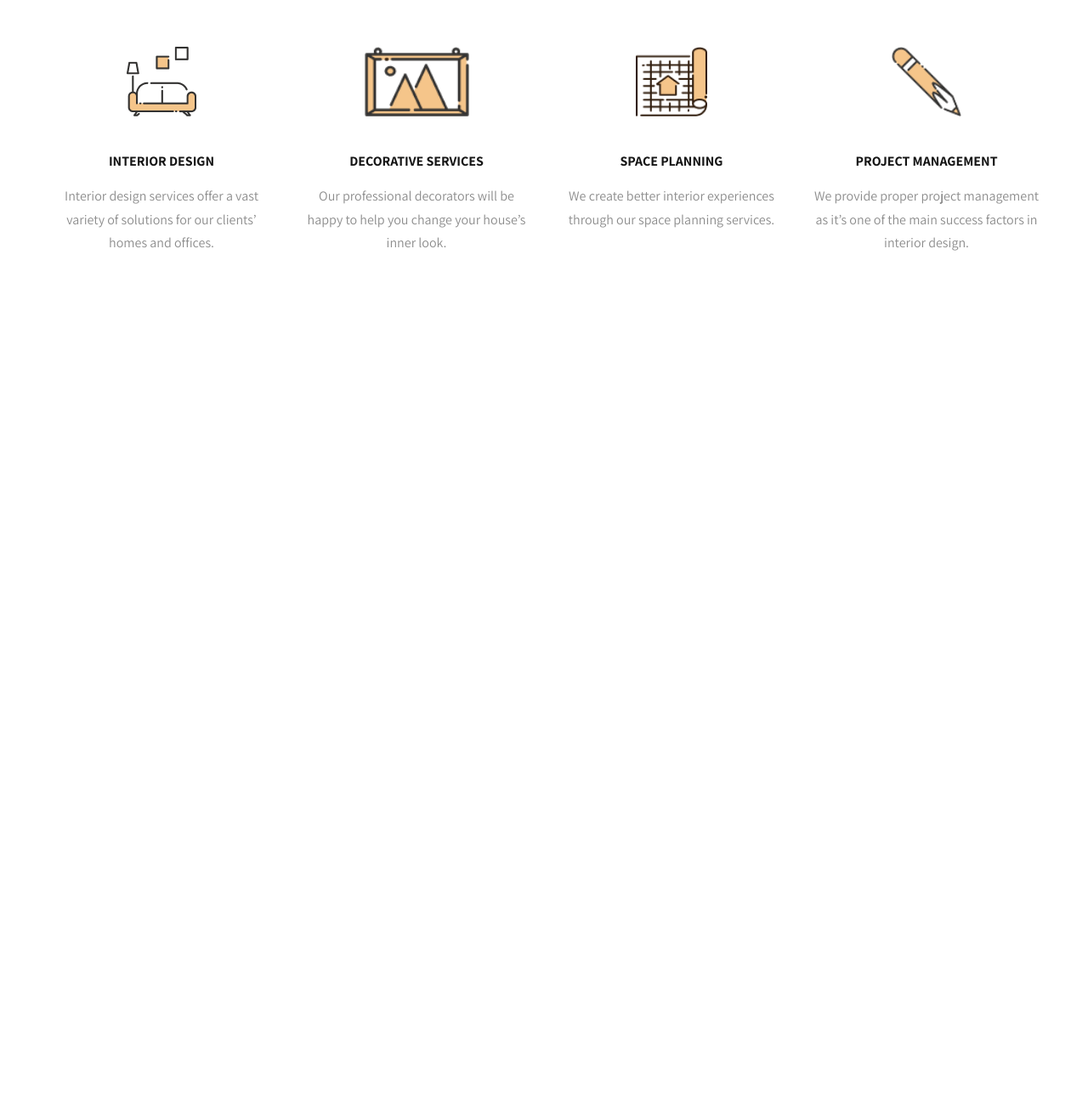
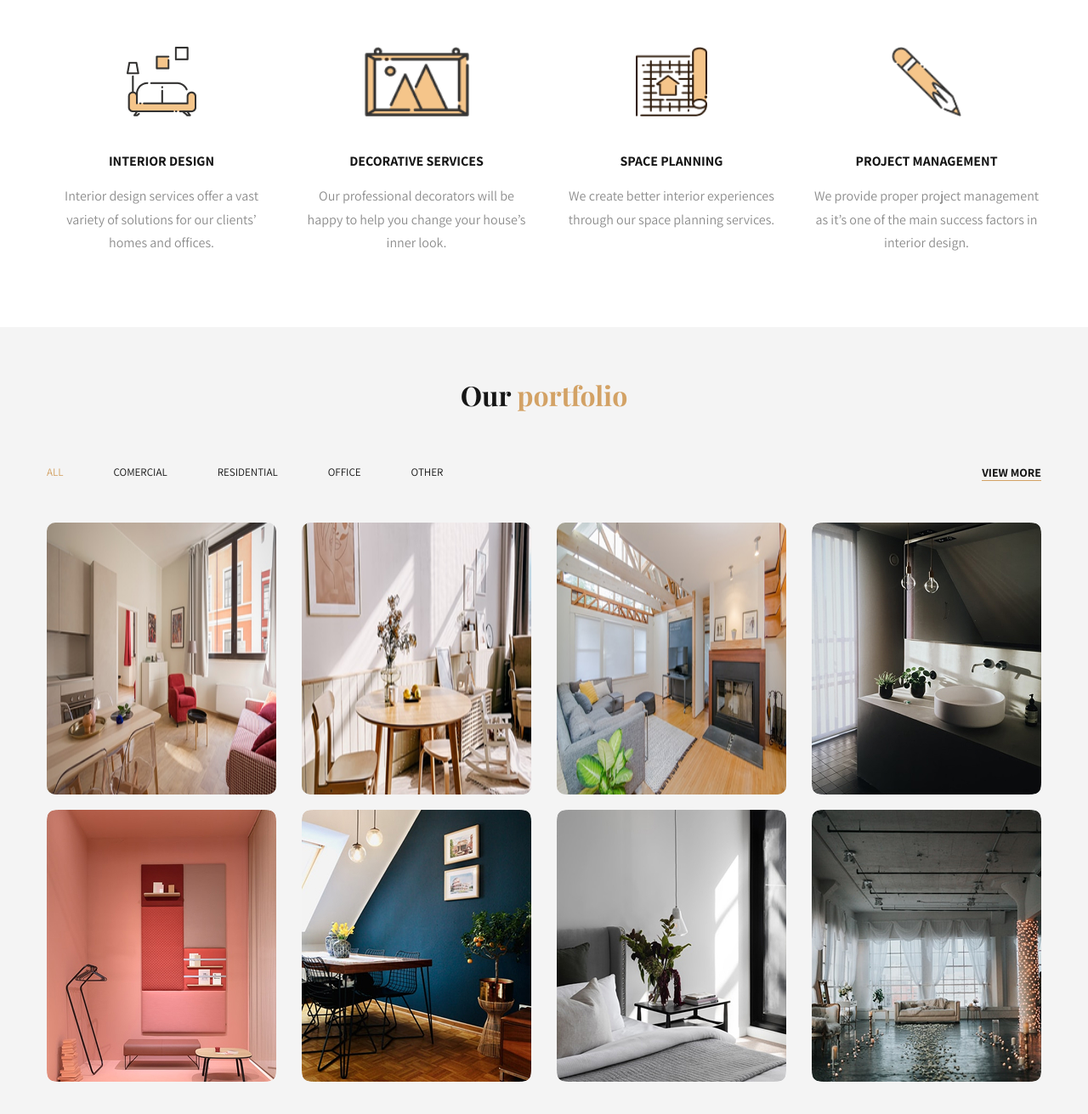
Before and after one commit to jayson-romero/interior-design, a plain HTML site: page index.html in a window 1280 px wide. Shown: the part 1194-2505 px from the top of the page at 85% size. Before the commit the page ends 1579 px from the top, so only its background shows below. Drawn offline with nearby package versions, Linux system fonts and the light colour scheme; a web font is replaced by a local one.

Commit message:
adding Our Portfolio section

```diff
--- a/index.html
+++ b/index.html
@@ -206,5 +206,39 @@
 				</div>
 			</div>
 		</section>
+
+		<!-- ===== OUR SERVICES SECTION =====  -->
+		<section class="portfolio-section">
+			<div class="container">
+				<div class="portfolio-section_content">
+					<h1 class="header">Our <span>portfolio</span></h1>
+					<div class="categories">
+						<ul>
+							<li class="active">ALL</li>
+							<li>COMERCIAL</li>
+							<li>RESIDENTIAL</li>
+							<li>OFFICE</li>
+							<li>OTHER</li>
+						</ul>
+						<a href="" class="viewmore">VIEW MORE</a>
+					</div>
+					<div class="images">
+						<img src="/public/portfolio 1.jpg" alt="" />
+
+						<img src="/public/portfolio 2.jpg" alt="" />
+
+						<img src="/public/portfolio 3.jpg" alt="" />
+						<img src="/public/portfolio 4.jpg" alt="" class="s-screen_hidden" />
+
+						<img src="/public/portfolio 5.jpg" alt="" class="s-screen_hidden" />
+
+						<img src="/public/portfolio 6.jpg" alt="" class="s-screen_hidden" />
+						<img src="/public/portfolio 7.jpg" alt="" class="s-screen_hidden" />
+
+						<img src="/public/portfolio 8.jpg" alt="" class="s-screen_hidden" />
+					</div>
+				</div>
+			</div>
+		</section>
 	</body>
 </html>
--- a/styles.css
+++ b/styles.css
@@ -171,7 +171,6 @@
 .services-section_cards .card {
 	display: flex;
 	flex-direction: column;
-	/* justify-content: space-between; */
 	align-items: center;
 	gap: 42px;
 	padding: 52px 39px;
@@ -179,6 +178,9 @@
 	cursor: pointer;
 	border-bottom: 1px #dcd1bb solid;
 	font-family: "Assistant", serif;
+}
+.services-section_cards .card:last-child {
+	border-bottom: 0;
 }
 .services-section_cards .card img {
 	object-fit: cover;
@@ -197,10 +199,61 @@
 	color: #8d8d8d;
 }
 
+/* <!-- ===== PORTFOLIO SECTION =====  --> */
+.portfolio-section {
+	background-color: #f4f4f4;
+	padding: 58px 0px;
+}
+.portfolio-section .container {
+	width: 100%;
+}
+.portfolio-section_content {
+	display: flex;
+	flex-direction: column;
+	align-items: center;
+	justify-content: center;
+	font-family: "Assistant", serif;
+}
+.portfolio-section_content h1 {
+	margin-bottom: 61px;
+}
+.portfolio-section_content .categories {
+	margin-bottom: 49px;
+}
+.portfolio-section_content .categories ul {
+	display: flex;
+	gap: 18px;
+}
+.portfolio-section_content .categories ul li {
+	list-style: none;
+	font-size: 13px;
+	font-weight: 400;
+	color: #161616;
+}
+.portfolio-section_content .categories .active {
+	color: #d3a265;
+}
+.portfolio-section_content .viewmore {
+	display: none;
+}
+.portfolio-section_content .images {
+	display: flex;
+	flex-direction: column;
+	align-items: center;
+	gap: 18px;
+}
+.portfolio-section_content .images .s-screen_hidden {
+	display: none;
+}
+.portfolio-section_content .images img {
+	width: 100%;
+}
+
 /* =====================
 ==== TABLET STYLE ======
 ====================== */
 @media only screen and (min-width: 768px) {
+	.portfolio-section .container,
 	.container {
 		width: 700px;
 	}
@@ -268,9 +321,42 @@
 		border: 0;
 		padding: 52px 0;
 	}
-
 	.services-section_content .header {
 		display: block;
+	}
+	.portfolio-section_content .categories {
+		width: 100%;
+		display: flex;
+		justify-content: space-between;
+	}
+	.portfolio-section_content .categories ul {
+		gap: 59px;
+	}
+	.portfolio-section_content .viewmore {
+		display: block;
+		font-size: 14px;
+		font-weight: 700;
+		color: #161616;
+		font-family: "Assistant", serif;
+		text-decoration: none;
+		border-bottom: #d3a265 1px solid;
+		width: fit-content;
+	}
+	.portfolio-section_content .images {
+		flex-direction: row;
+		flex-wrap: wrap;
+		gap: 18px;
+		justify-content: space-around;
+	}
+
+	.portfolio-section_content .images img {
+		width: 270px;
+		height: 320px;
+		object-fit: fill;
+		border-radius: 10px;
+	}
+	.portfolio-section_content .images .s-screen_hidden {
+		display: flex;
 	}
 }
 
@@ -278,6 +364,7 @@
 ==== DESKTOP STYLE ======
 ====================== */
 @media only screen and (min-width: 1250px) {
+	.portfolio-section .container,
 	.container {
 		width: 1170px;
 	}
@@ -302,4 +389,7 @@
 	.services-section_cards {
 		justify-content: space-between;
 	}
+	.portfolio-section_content .images {
+		justify-content: space-between;
+	}
 }
```
Also changed, not shown: public/portfolio 1.jpg (added), public/portfolio 2.jpg (added), public/portfolio 3.jpg (added), public/portfolio 4.jpg (added), public/portfolio 5.jpg (added), public/portfolio 6.jpg (added), public/portfolio 7.jpg (added), public/portfolio 8.jpg (added).
